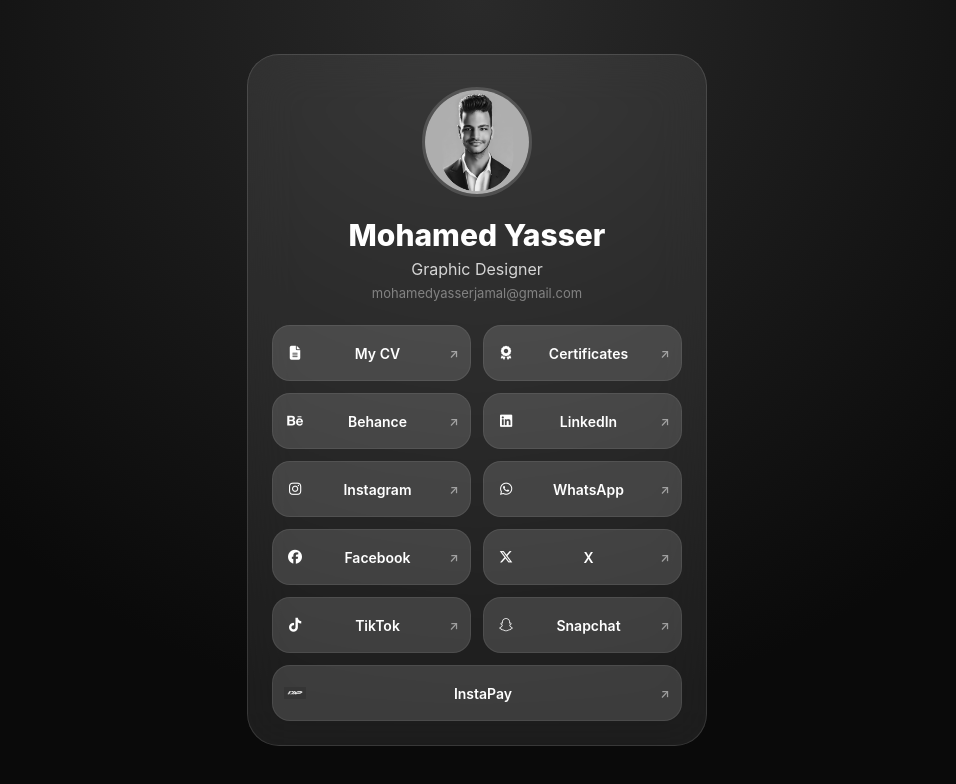
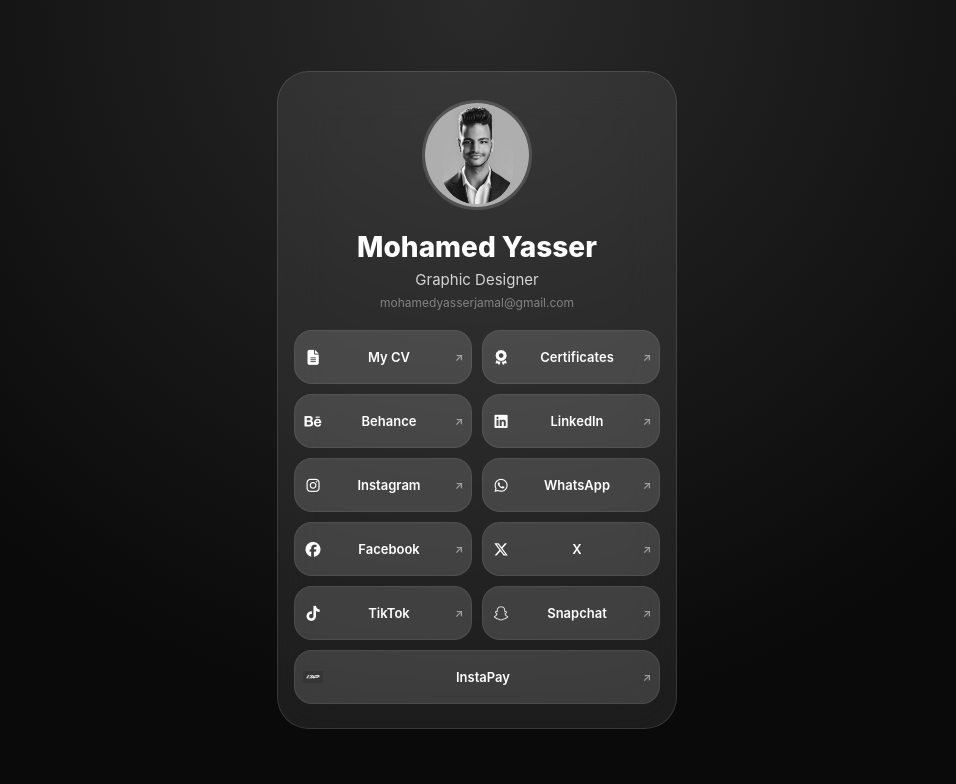
Before and after one commit to boda1422010-art/Mohammed-links, a plain HTML site: page index.html in a window 1280 px wide. Shown: the whole page, without its empty margins (163-1119 px from the left). Drawn offline with Linux system fonts and the light colour scheme.

Commit message:
Update index.html

```diff
--- a/index.html
+++ b/index.html
@@ -7,19 +7,20 @@
 <link rel="stylesheet" href="https://cdnjs.cloudflare.com/ajax/libs/font-awesome/6.5.0/css/all.min.css">
 <style>
 *{box-sizing:border-box;margin:0;padding:0}
-body{min-height:100vh;background:#0a0a0a;background:radial-gradient(circle at 50% 0%, #2a2a2a 0%, #0a0a0a 70%);display:flex;align-items:center;justify-content:center;padding:20px;font-family:Inter,system-ui,sans-serif}
-.card{width:100%;max-width:460px;background:rgba(255,255,255,0.08);backdrop-filter:blur(24px);border:1px solid rgba(255,255,255,0.12);border-radius:32px;padding:32px 24px 24px;text-align:center;overflow:hidden}
+html,body{width:100%;overflow-x:hidden}
+body{min-height:100vh;background:#0a0a0a;background:radial-gradient(circle at 50% 0%, #2a2a2a 0%, #0a0a0a 70%);display:flex;align-items:center;justify-content:center;padding:16px;font-family:Inter,system-ui,sans-serif}
+.card{width:100%;max-width:400px;background:rgba(255,255,255,0.08);backdrop-filter:blur(24px);-webkit-backdrop-filter:blur(24px);border:1px solid rgba(255,255,255,0.12);border-radius:32px;padding:28px 16px 24px;text-align:center}
 .avatar{width:110px;height:110px;border-radius:50%;object-fit:cover;margin:0 auto 20px;display:block;border:3px solid rgba(255,255,255,0.15);filter:grayscale(100%)}
-h1{color:#fff;font-size:30px;font-weight:800;margin-bottom:6px}
-.role{color:#fff;opacity:0.8;font-size:16px;margin-bottom:6px}
-.email{color:#fff;opacity:0.4;font-size:13px;margin-bottom:24px;word-break:break-all}
-.links{display:grid;grid-template-columns:1fr 1fr;gap:12px;width:100%}
-.link{width:100%;height:56px;display:grid;grid-template-columns:44px 1fr 32px;align-items:center;background:rgba(255,255,255,0.14);border:1px solid rgba(255,255,255,0.08);border-radius:18px;color:#fff;text-decoration:none;font-weight:600;font-size:14px}
-.link .left{width:100%;height:100%;display:flex;align-items:center;justify-content:center}
-.link .center{width:100%;text-align:center}
-.link .arrow{opacity:0.5;font-size:12px;display:flex;align-items:center;justify-content:center}
+h1{color:#fff;font-size:28px;font-weight:800;margin-bottom:6px}
+.role{color:#fff;opacity:0.8;font-size:15px;margin-bottom:6px}
+.email{color:#fff;opacity:0.4;font-size:12px;margin-bottom:20px;word-break:break-all}
+.links{display:grid;grid-template-columns:1fr 1fr;gap:10px;width:100%}
+.link{width:100%;min-width:0;height:54px;display:grid;grid-template-columns:36px 1fr 24px;align-items:center;background:rgba(255,255,255,0.14);border:1px solid rgba(255,255,255,0.08);border-radius:18px;color:#fff;text-decoration:none;font-weight:600;font-size:13px}
+.link .left{width:100%;height:100%;display:flex;align-items:center;justify-content:center;font-size:15px}
+.link .center{width:100%;text-align:center;white-space:nowrap;overflow:hidden;text-overflow:ellipsis}
+.link .arrow{opacity:0.5;font-size:11px;display:flex;align-items:center;justify-content:center}
 .full{grid-column:1 / -1}
-.ip-img{width:22px;height:22px;object-fit:contain;display:block;mix-blend-mode:screen}
+.ip-img{width:20px;height:20px;object-fit:contain;display:block;mix-blend-mode:screen}
 </style>
 </head>
 <body>
```
